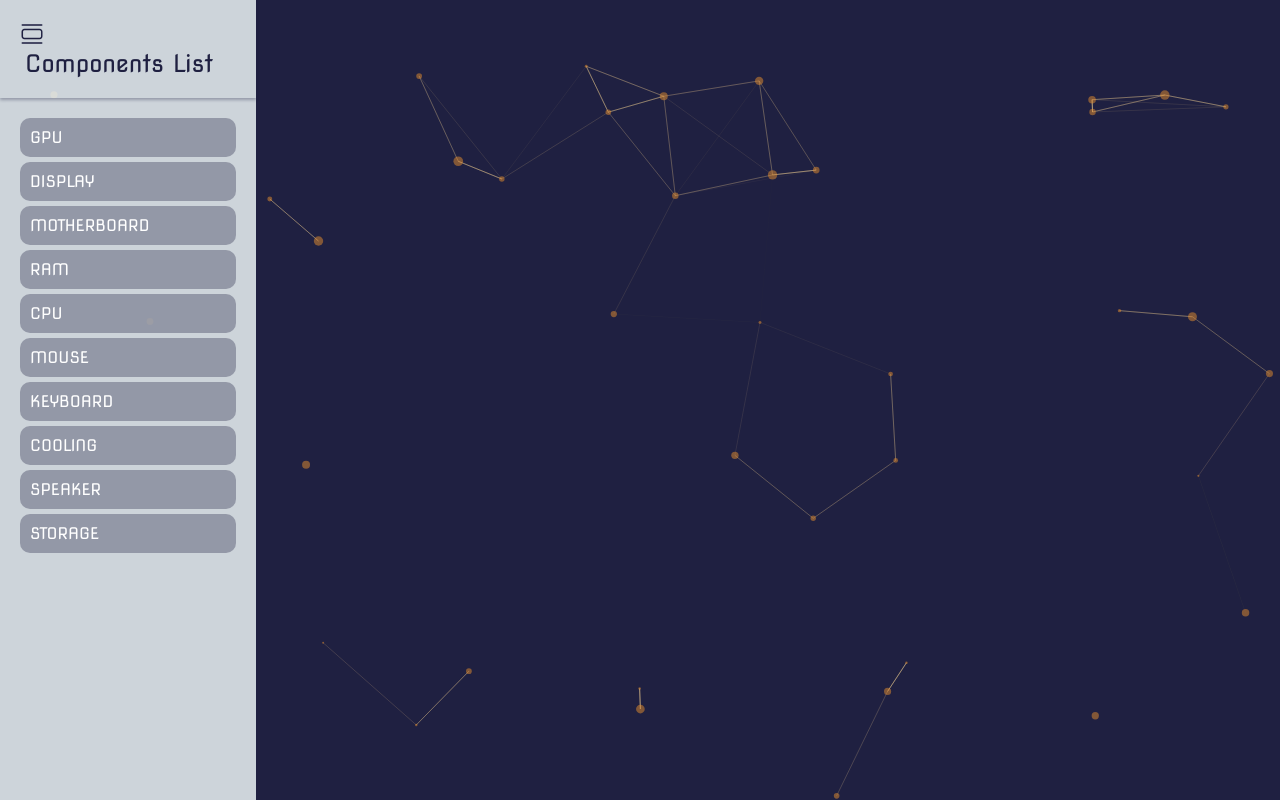
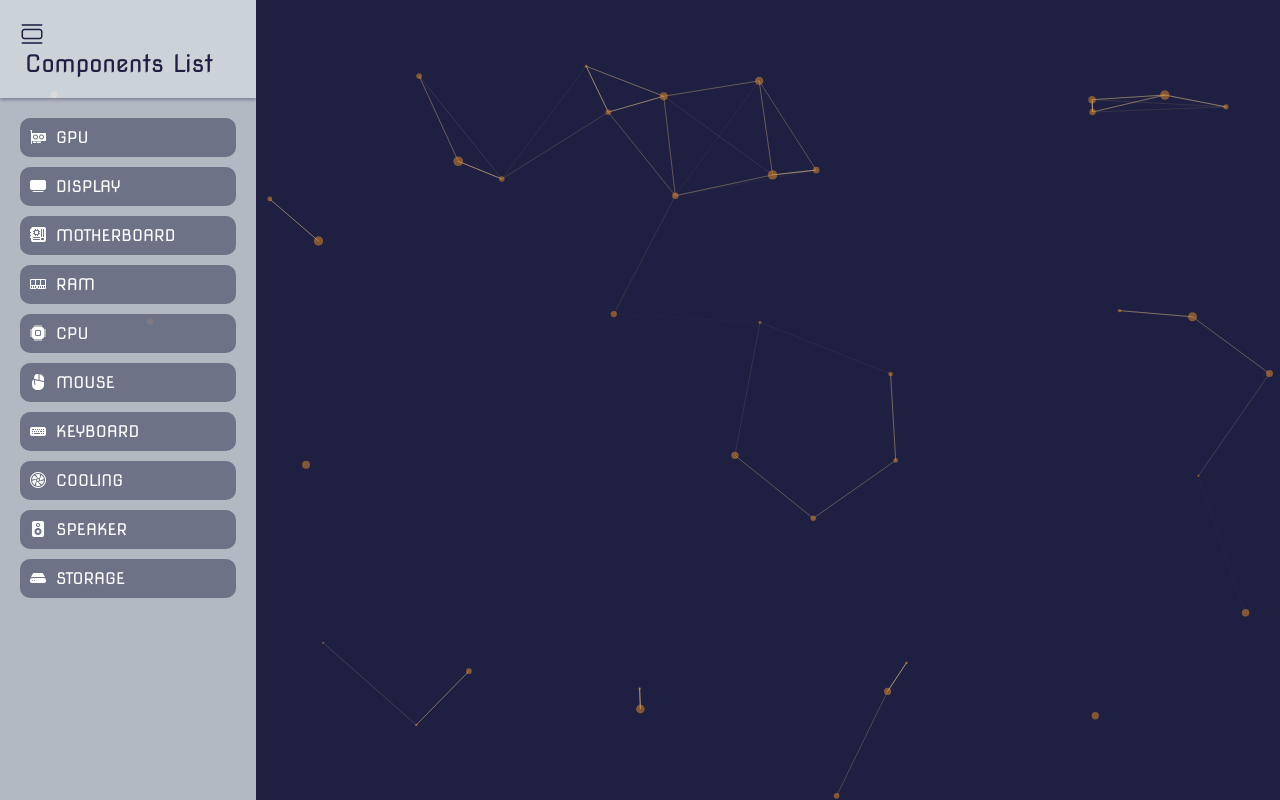
Before and after one commit to SalamPS/TekkomFiber, a Next.js app: page /components in a window 1280 px wide. Built offline with nearby package versions, Linux system fonts and the light colour scheme.

Commit message:
chore(components): UI Update

```diff
--- a/src/app/components/components.css
+++ b/src/app/components/components.css
@@ -18,11 +18,12 @@
   #Components #sectorList {
     width: 20%;
     height: 100%;
-    background-color: rgba(232, 241, 242, 0.8666666667);
+    background-color: rgba(232, 241, 242, 0.7333333333);
   }
 }
 #Components #sectorList .head {
   box-shadow: 0 2px 3px rgba(31, 32, 65, 0.3333333333);
+  background-color: rgba(232, 241, 242, 0.4666666667);
   font-size: 24px;
   padding: 20px;
   width: 100%;
@@ -39,13 +40,16 @@
   padding: 10px;
   color: white;
   cursor: pointer;
-  margin-bottom: 5px;
-  background-color: rgba(31, 32, 65, 0.3333333333);
+  margin-bottom: 10px;
+  background-color: rgba(31, 32, 65, 0.4666666667);
   border-radius: 10px;
   transition: 0.2s;
 }
 #Components #sectorList .body .box:hover {
-  background-color: rgba(31, 32, 65, 0.5333333333);
+  background-color: rgba(31, 32, 65, 0.6666666667);
+}
+#Components #sectorList .body .box .icon {
+  margin-right: 10px;
 }
 #Components #sectorPreview {
   position: relative;
--- a/src/app/components/page.jsx
+++ b/src/app/components/page.jsx
@@ -7,7 +7,7 @@ import Image from 'next/image'
 import list from '../../components/list'
 import ParticlesContainer from '../../components/ParticlesContainer'
 
-function Components() {
+function Components({params}) {
   const [active, setActive] = useState(-1)
 
   const sectors = list.reduce((result, item) => {
@@ -33,14 +33,14 @@ function Components() {
         <div className="body">
           {Object.entries(sectors).map(([sector, item]) => (
             <div key={sector} className='box'>
-              <span className={`icon ${item.icon}`}></span>
+              <span className={`icon bi bi-${item[0].icon}`}></span>
               <span className="title">{sector.toUpperCase()}</span>
             </div>
           ))}
         </div>
       </div>
       <div id="sectorPreview">
-
+        {params.sector ? <>Sector</> : <></>}
       </div>
     </div>
   )
```
